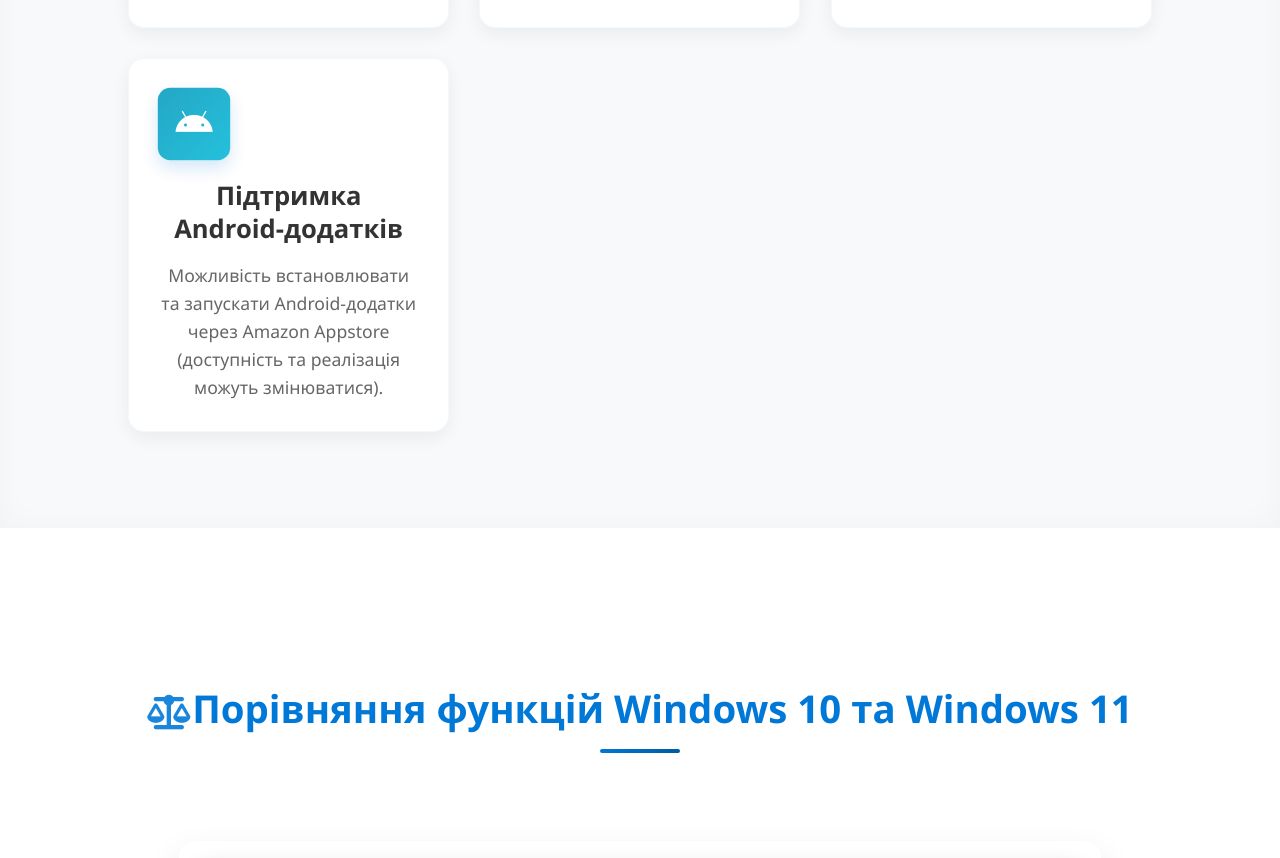
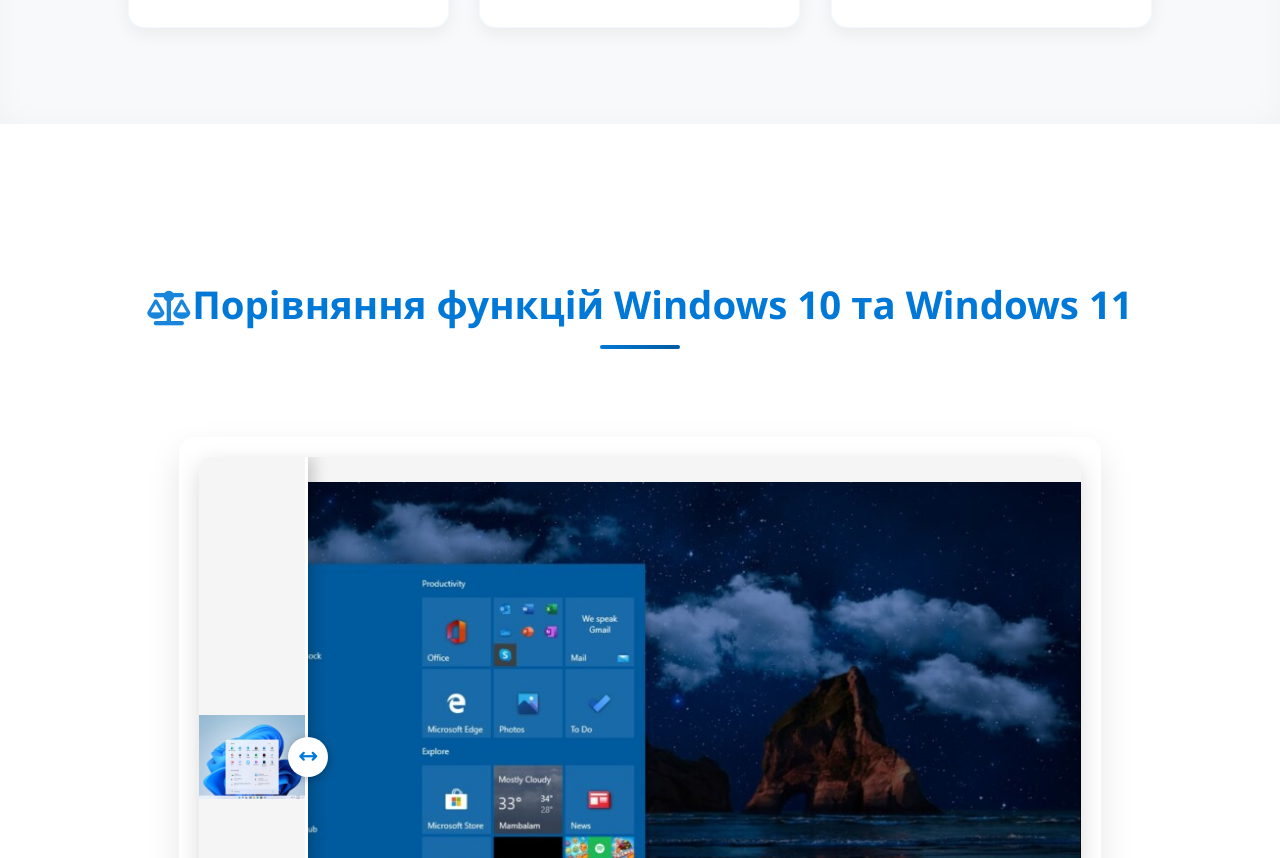
Before and after one commit to IvanDutsak/Windows-11, a plain HTML site: page index.html in a window 1280 px wide. Shown: the part 7014-7872 px from the top of the page. Drawn offline with nearby package versions, Linux system fonts and the light colour scheme.

Commit message:
Update index.html

```diff
--- a/index.html
+++ b/index.html
@@ -222,11 +222,6 @@
                     <p>Перероблений магазин додатків, відкритіший для розробників, підтримує різні типи додатків (Win32, PWA, UWP) та Android-додатки.</p>
                 </div>
                 <!-- 10: ПІДТРИМКА ANDROID -->
-                 <div class="feature-item" data-aos="flip-left" data-aos-delay="700">
-                     <div class="feature-icon"><i class="fab fa-android"></i></div>
-                    <h3>Підтримка Android-додатків</h3>
-                    <p>Можливість встановлювати та запускати Android-додатки через Amazon Appstore (доступність та реалізація можуть змінюватися).</p>
-                </div>
             </div>
         </section>
 
```
